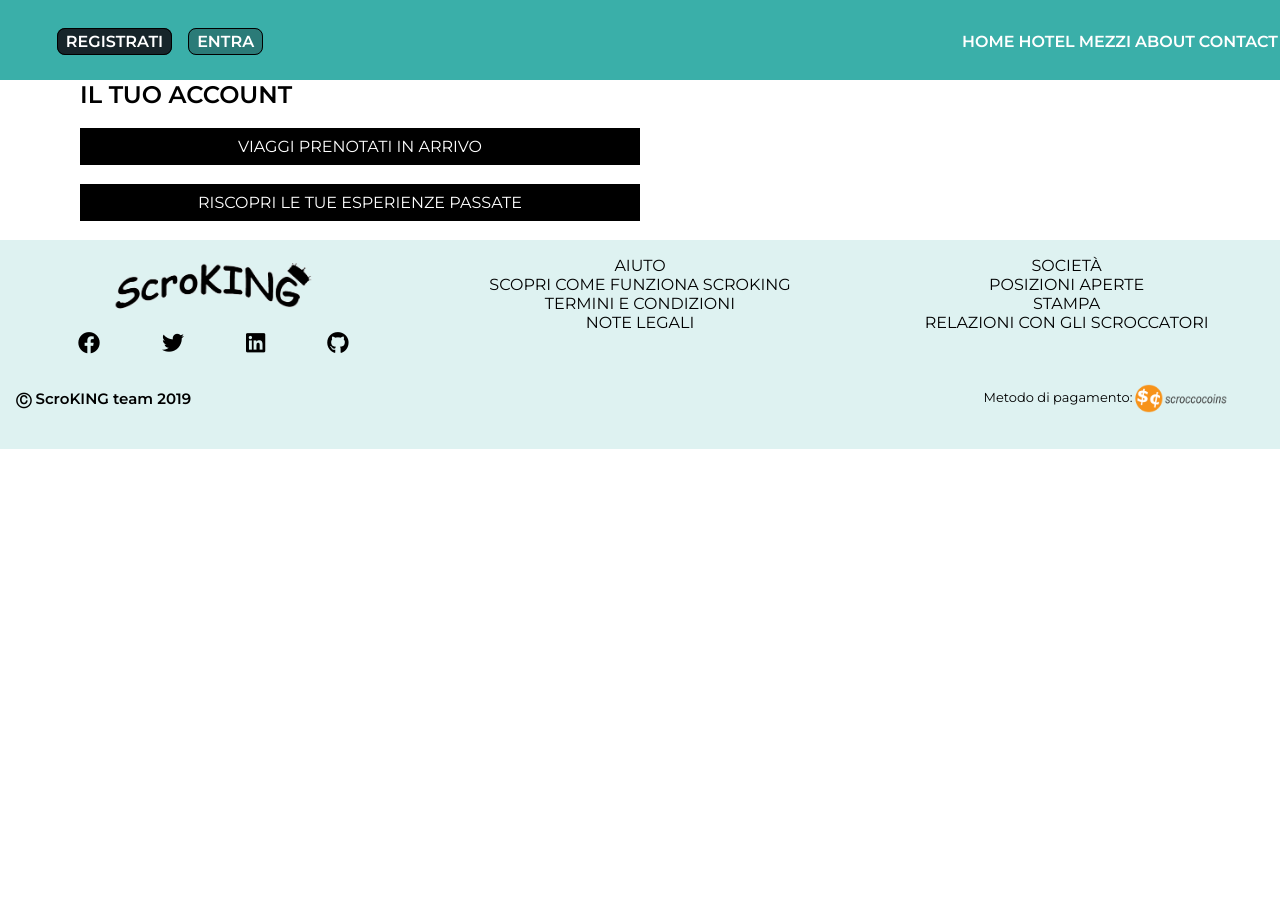
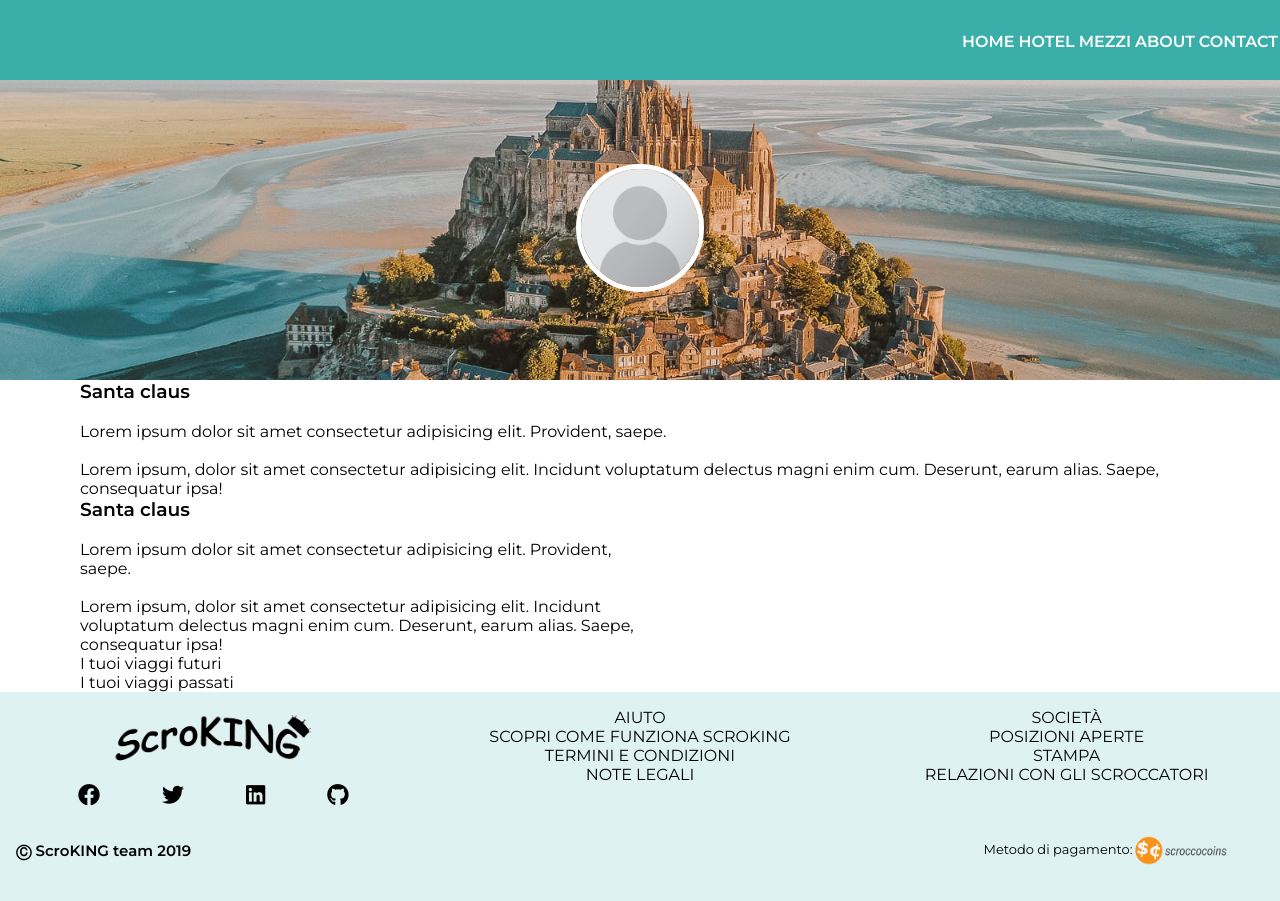
Before and after one commit to RedHitMark/scroKING-TravelAgency, a PHP site: page /user_page.htm in a window 1280 px wide. Before the commit the page ends 449 px from the top, so only its background shows below. Run offline with PHP 8.4, Linux system fonts and the light colour scheme.

Commit message:
Inizio sviluppo pagina user

```diff
--- a/CSS/main.css
+++ b/CSS/main.css
@@ -562,13 +562,62 @@ font-weight: bold;
 }
 
 /* ====== User Page ======== */
-.viaggiPrenotati{
-    border: 1px solid black;
-    padding: 0.5em;
-    background-color: black;
-    color: white;
-    width: 50%;
-}
+#informations {
+    display: flex;
+    justify-content: center;
+    align-items: center;
+    background-image: url("../IMG/island.jpg");
+    min-height: 300px;
+    background-position: center;
+    background-repeat: no-repeat;
+    background-size: cover;
+  }
+
+   #informations .profile-image img {
+    background-color: tomato;
+    height: 8em;
+    width: 8em;
+    border-radius: 100%;
+    border: 5px solid white;
+  }
+
+   #informations .button {
+    display: none;
+  }
+
+   #informations .button ul li {
+    list-style: none;
+  }
+
+   #informations .button ul li a {
+    text-transform: uppercase;
+    color: grey;
+    border: 1px solid grey;
+    text-decoration: none;
+    font-weight: bold;
+    border-radius: 8px;
+    width: 5em;
+    padding: 5px 10px;
+  }
+
+   #informations .stat ul li {
+    display: inline;
+  }
+
+   #informations .stat ul li a {
+    margin-right: 20px;
+    text-decoration: none;
+    color: black;
+    text-transform: uppercase;
+    font-size: 16px;
+    font-weight: bold;
+  }
+
+   #informations .stat ul li a:hover {
+    border-bottom: 3px solid tomato;
+    margin-bottom: 0;
+    padding-bottom: 0;
+  }
 
 
 @media screen and (max-width: 992px){
--- a/user_page.htm
+++ b/user_page.htm
@@ -22,10 +22,6 @@
 
             <div class="col-12">
                 <div class="col-6">
-                    <ul class="log">
-                        <li><a href="registration.htm">Registrati</a></li>
-                        <li><a href="access.htm" class="enter">Entra</a></li>
-                    </ul>
                 </div>
                 <div class="col-6 login">
                     <ul class="nav-links">
@@ -34,50 +30,70 @@
                         <li><a href="mezzi.htm">Mezzi</a></li>
                         <li><a href="about.htm">About</a></li>
                         <li><a href="contact.htm">Contact</a></li>
-
-                    </ul>
-                    <ul class="log">
-                        <li><a href="registration.htm">Registrati</a></li>
-                        <li><a href="access.htm" class="enter">Entra</a></li>
                     </ul>
                 </div>
             </div>
         </nav>
+        <div id="informations">
+            <div class="profile-image">
+                <img src="IMG/profile_pic.png" alt="profile-img">
+        </div>
     </header>
 
-
     <div class="wrapper">
-        <section id="user_page">
+        <div id="profile-mobile">
         <div class="row">
                <div class="col-12">
-                    <h1>IL TUO ACCOUNT</h1>
+                       <section>
+                               <aside id="userName">
+                                   <h1>Santa claus</h1>
+                               </aside>
+                               <br>
+                               <aside>
+                                   <p>Lorem ipsum dolor sit amet consectetur adipisicing elit. Provident, saepe.</p>
+                               </aside>
+                               <br>
+                               <aside>
+                                   <p>Lorem ipsum, dolor sit amet consectetur adipisicing elit. Incidunt voluptatum delectus magni enim cum. Deserunt, earum alias. Saepe, consequatur ipsa!</p>
+                               </aside>
+                           </section>
                 </div>
         </div>
-
+       </div>
+       <div id="mainUser">
+           <div class="col-6">
+            <div id="profile">
+                <section>
+                    <aside id="userName">
+                        <h1>Santa claus</h1>
+                    </aside>
                     <br>
-
-            <div class="row">
-                <div class="col-12">
-                    <div class="viaggiPrenotati">
-                        <p align="center">VIAGGI PRENOTATI IN ARRIVO</p>
+                    <aside>
+                        <p>Lorem ipsum dolor sit amet consectetur adipisicing elit. Provident, saepe.</p>
+                    </aside>
+                    <br>
+                    <aside>
+                        <p>Lorem ipsum, dolor sit amet consectetur adipisicing elit. Incidunt voluptatum delectus magni enim cum. Deserunt, earum alias. Saepe, consequatur ipsa!</p>
+                    </aside>
+                </section>
+            </div>
+           </div>
+           <div class="col-6">
+            <div id="content">
+                <section id="trips">
+                    <article class="next-trips">
+                        <p>I tuoi viaggi futuri</p>
+                    </article>
+                    <article class="previus-trips">
+                        <p>I tuoi viaggi passati</p>
+                    </article>
+                </section>
+            </div>
            </div>
        </div>
     </div>
 
-            <br>
 
-            <div class="row">
-                <div class="col-12">
-                    <div class="viaggiPrenotati">
-                        <p align="center">RISCOPRI LE TUE ESPERIENZE PASSATE</p>
-                    </div>
-                </div>
-            </div>
-
-            <br>
-
-        </section>
-    </div>
 
 
 
```
Also changed, not shown: IMG/profile_pic.png (added). Lines whose indentation alone changed are shown as unchanged.
